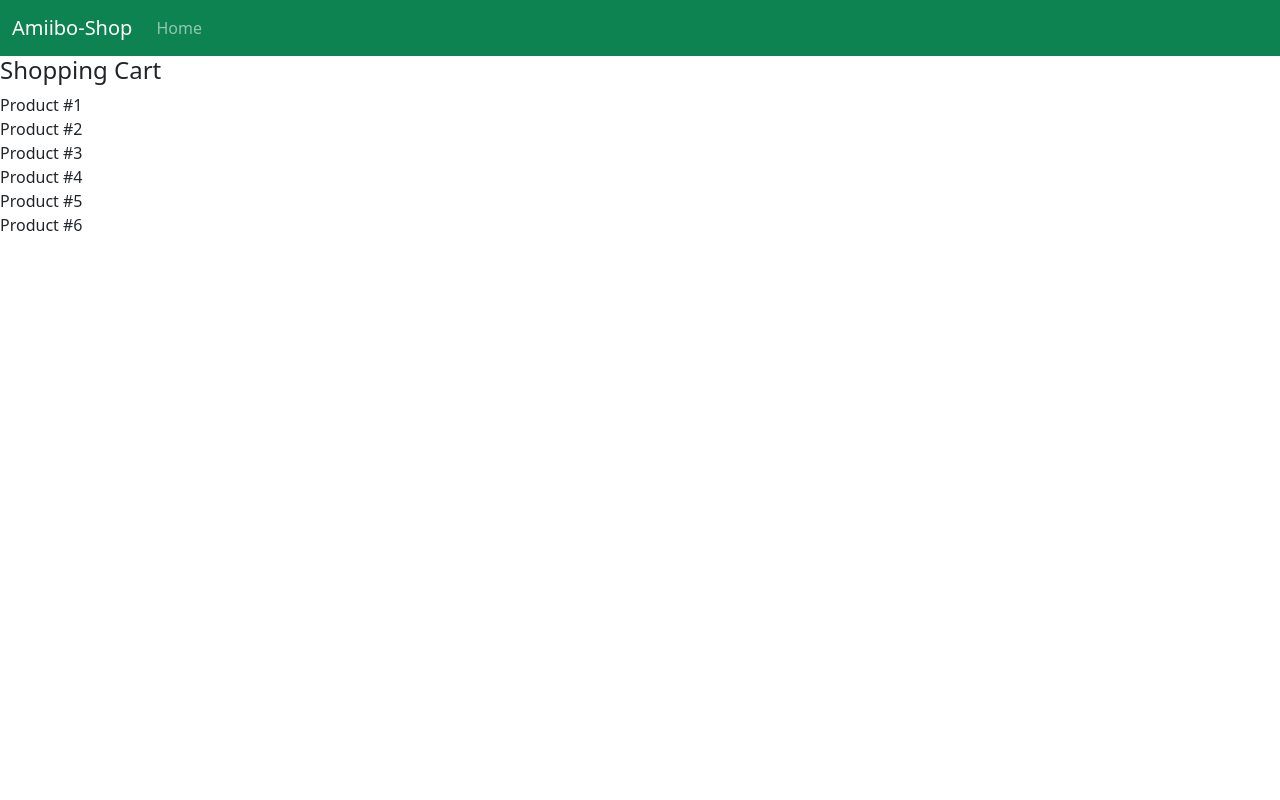
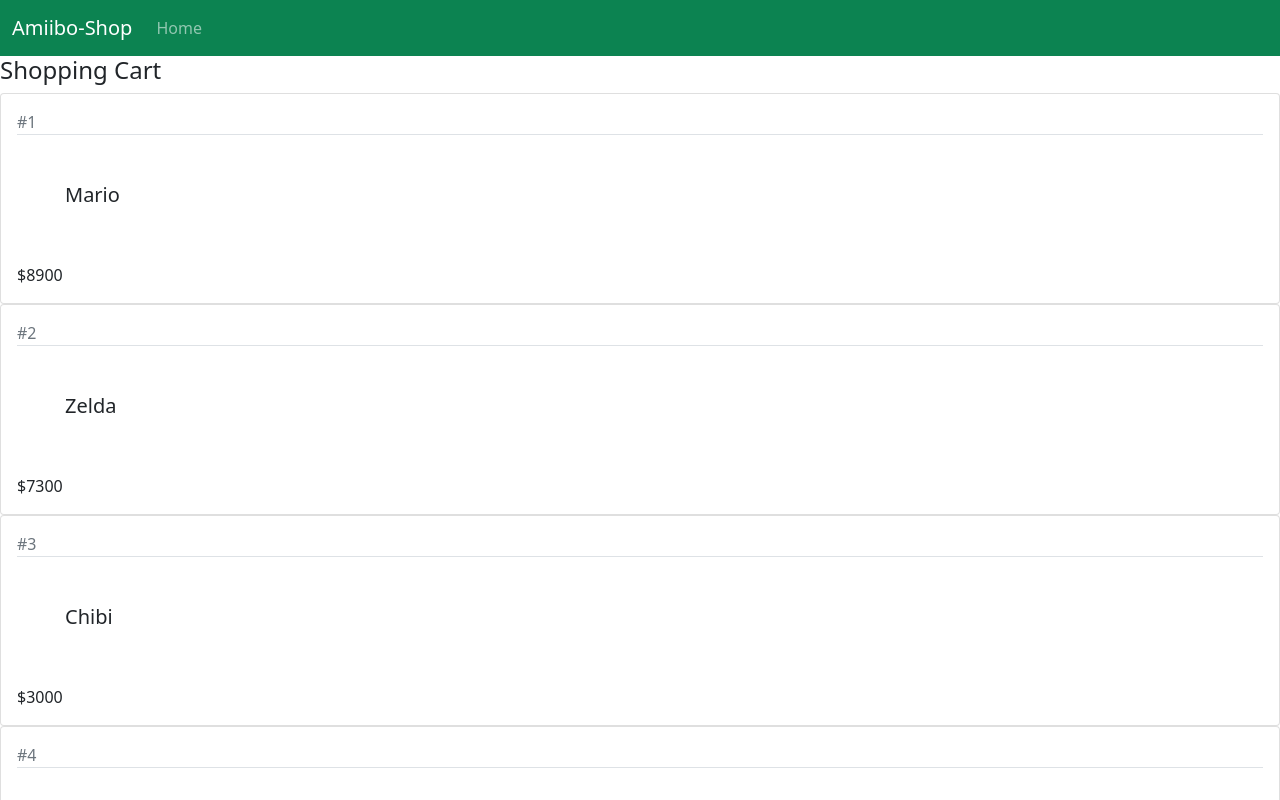
Before and after one commit to pablo-quezada/amiibo-app, a React (Create React App) app: page / in a window 1280 px wide. Shown: the top 800 px of the page. Built offline with nearby package versions, Linux system fonts and the light colour scheme.

Commit message:
Add className and styles to products

```diff
--- a/src/Product.jsx
+++ b/src/Product.jsx
@@ -5,6 +5,18 @@ export default class Product extends Component
     render (){
         console.log(this.props);
 
-        return <div>Product #{this.props.id}</div>;
+        return (
+            <div className="card">
+            <div className="card-body">
+                <div className="text-muted">#{this.props.id}</div>
+
+                <h5 className="p-5 border-top">{this.props.productName}</h5>
+
+                <div>${this.props.price}</div>
+            </div>
+        </div>
+
+        );
+
     }
 }
```
